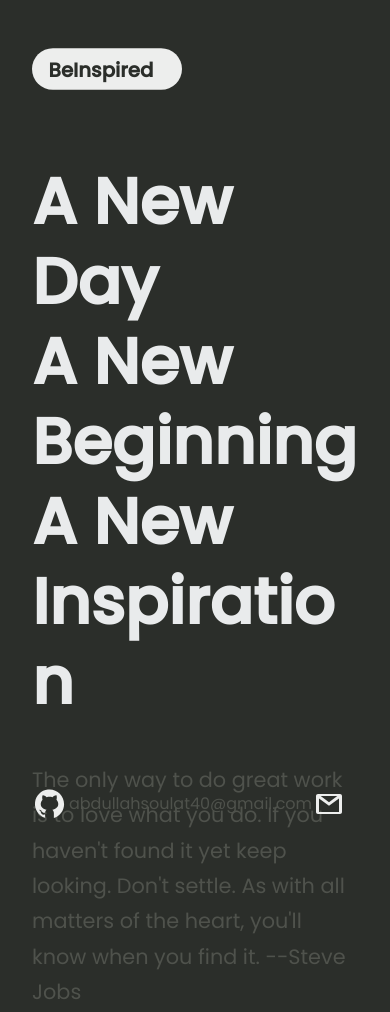
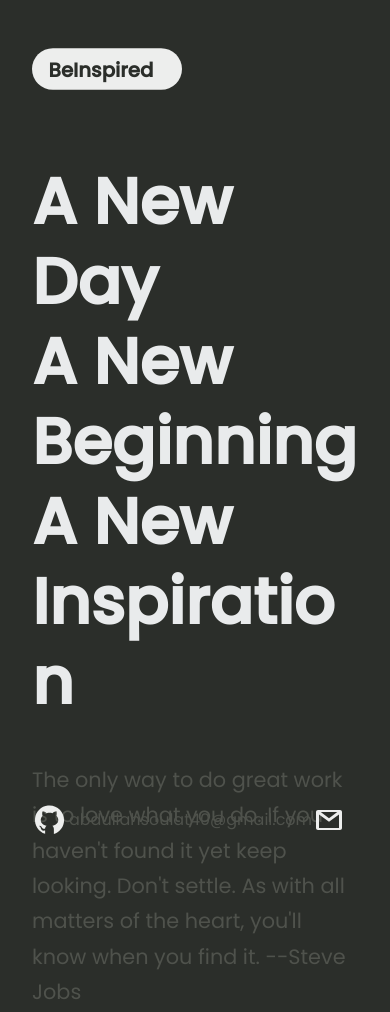
Before and after one commit to AbdullahSoulat/Quote_Generator, a plain HTML site: page index.html in a window 390 px wide. Shown: the top 1012 px of the page. Drawn offline with Linux system fonts and the light colour scheme.

Commit message:
reponsive for iphone 7 again

```diff
--- a/style.css
+++ b/style.css
@@ -118,7 +118,7 @@ span {
 
 footer {
   position: absolute;
-  bottom: 1em;
+  bottom: 0px;
   width: 80%;
 }
 
```
